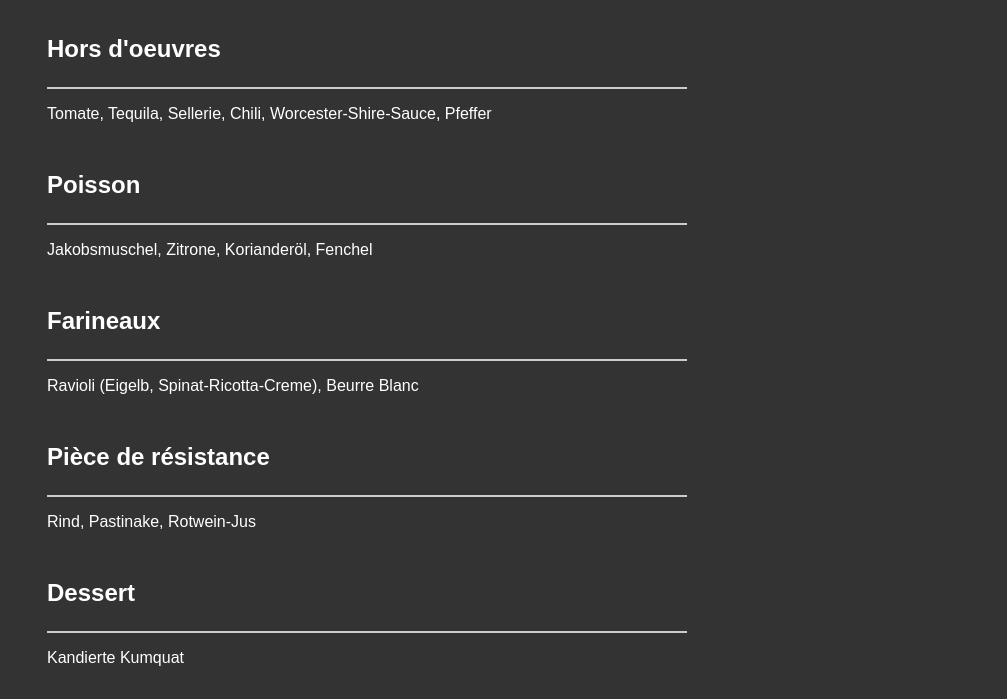
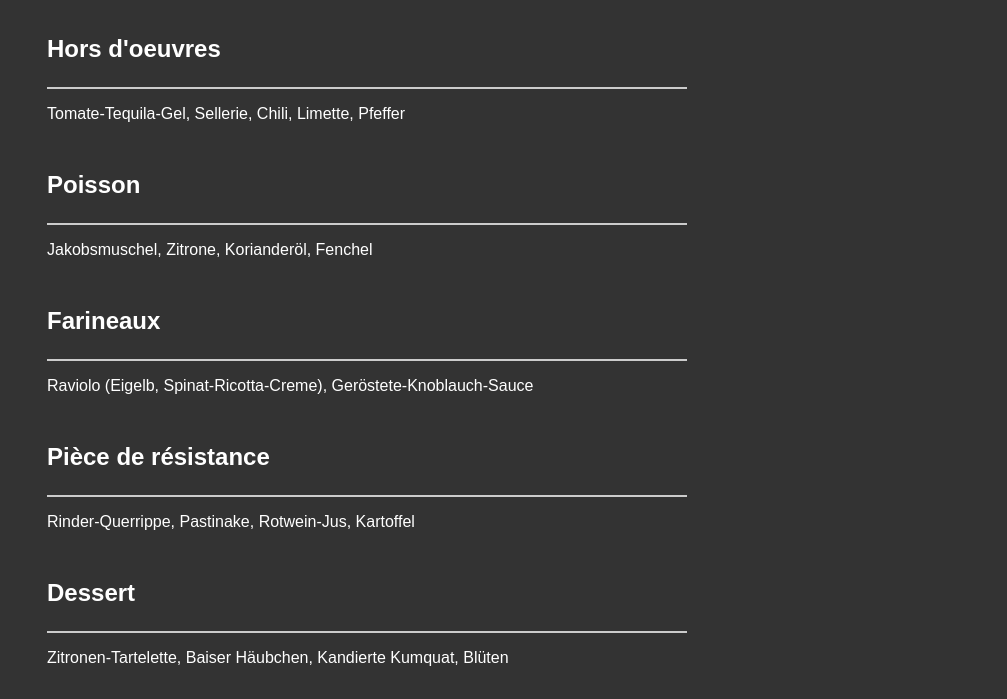
Before and after one commit to KaiDoering/xmasdinner24, a plain HTML site: page index.html in a window 1280 px wide. Shown: the part 131-830 px from the top of the page, without its empty margins (273-1280 px from the left). Drawn offline with Linux system fonts and the light colour scheme.

Commit message:
Update menu

```diff
--- a/index.html
+++ b/index.html
@@ -46,7 +46,7 @@
       <section>
         <h2>Hors d'oeuvres</h2>
         <p>
-          Tomate, Tequila, Sellerie, Chili, Worcester-Shire-Sauce, Pfeffer
+          Tomate-Tequila-Gel, Sellerie, Chili, Limette, Pfeffer
         </p>
       </section>
       <section>
@@ -58,19 +58,19 @@
       <section>
         <h2>Farineaux</h2>
         <p>
-          Ravioli (Eigelb, Spinat-Ricotta-Creme), Beurre Blanc
+          Raviolo (Eigelb, Spinat-Ricotta-Creme), Geröstete-Knoblauch-Sauce
         </p>
       </section>
       <section>
         <h2>Pièce de résistance</h2>
         <p>
-          Rind, Pastinake, Rotwein-Jus
+          Rinder-Querrippe, Pastinake, Rotwein-Jus, Kartoffel
         </p>
       </section>
       <section>
         <h2>Dessert</h2>
         <p>
-          Kandierte Kumquat
+          Zitronen-Tartelette, Baiser Häubchen, Kandierte Kumquat, Blüten
         </p>
       </section>
     </main>
```
